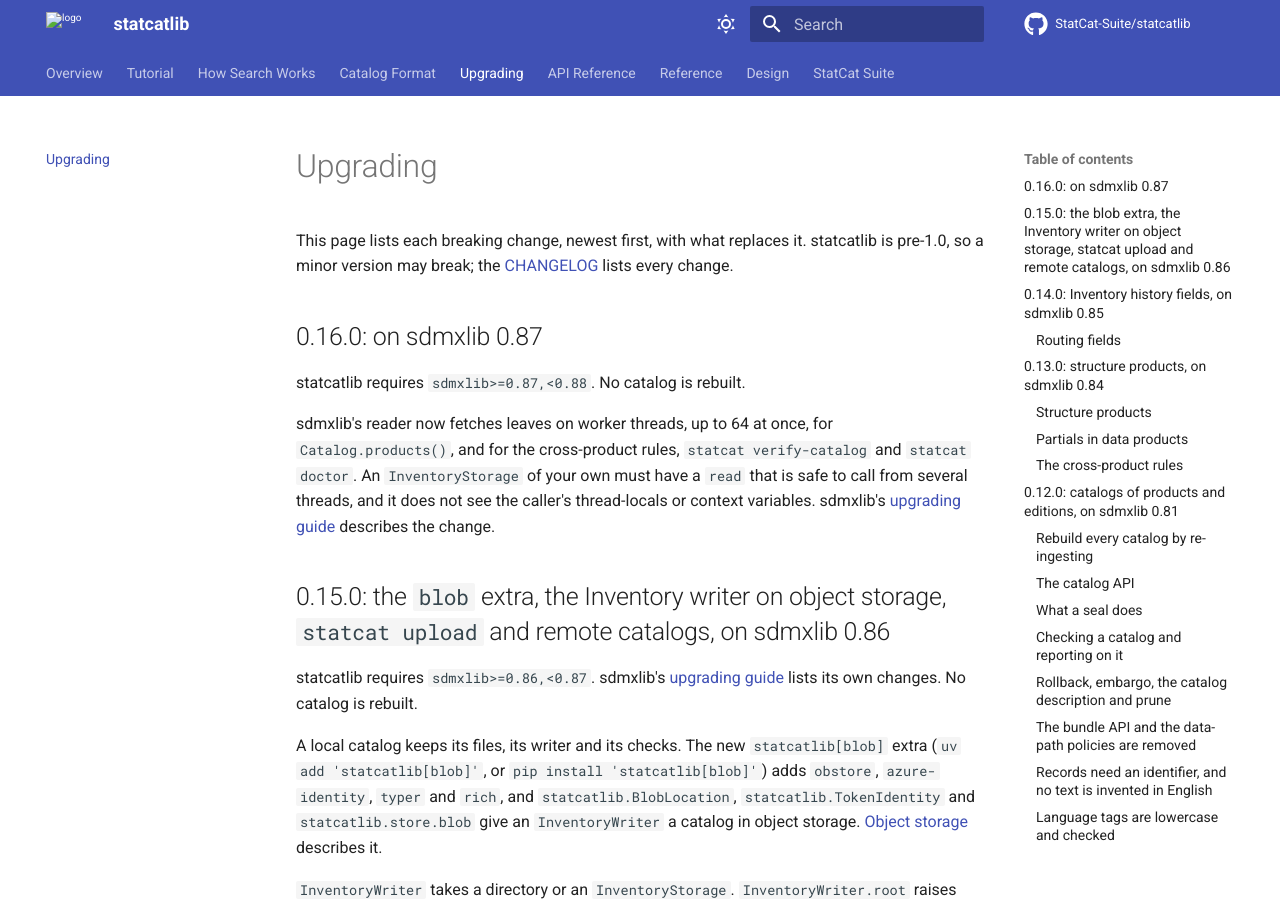
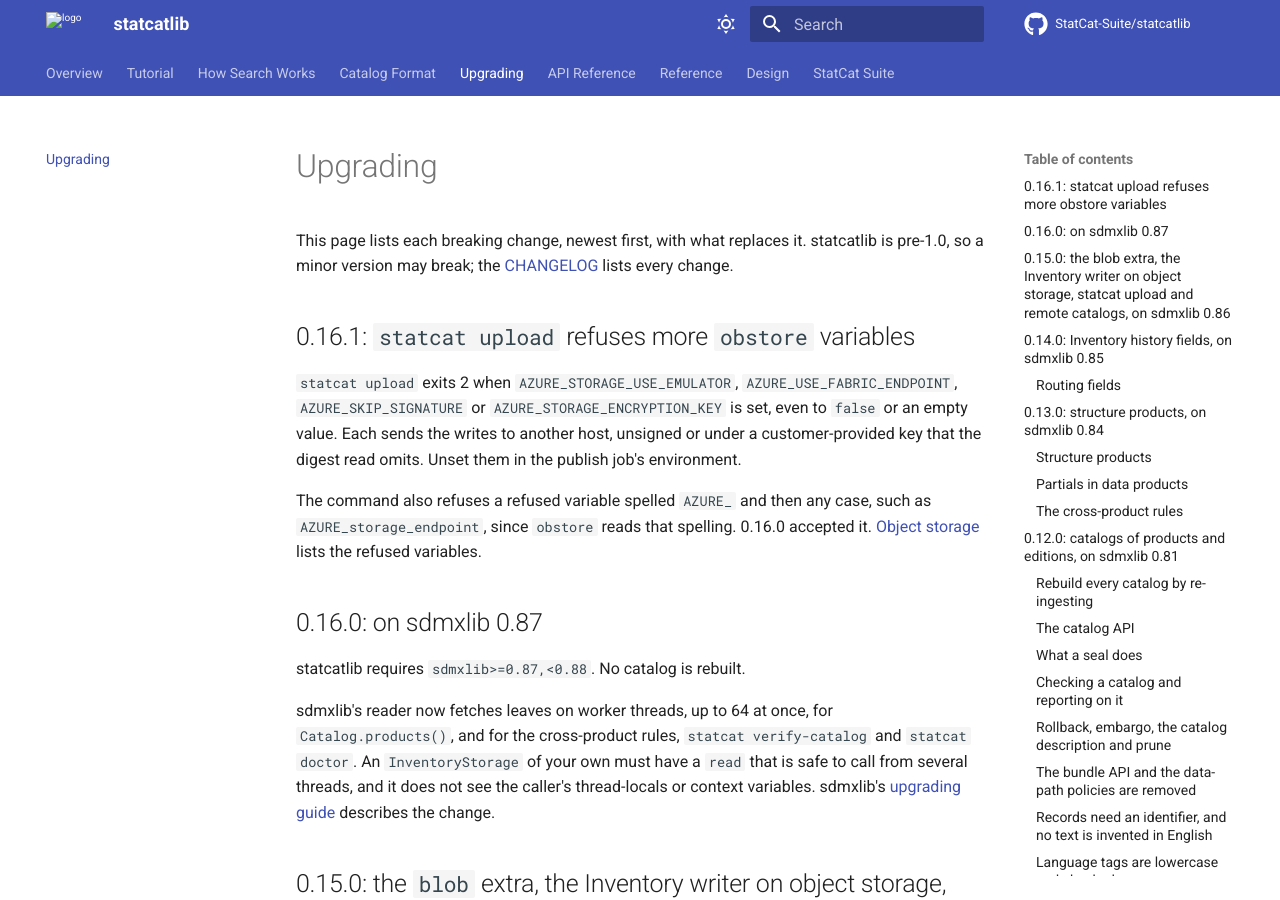
Before and after one commit to StatCat-Suite/statcatlib, an MkDocs documentation site: the page built from docs/upgrading.md, in a window 1280 px wide and 900 px high. Built offline with MkDocs 1.6.1 and Material for MkDocs 9.7.7, drawn with Linux system fonts in a browser that asks for light colours; comment, search, counter and statistics services are not loaded.

Commit message:
docs(upgrading): list the obstore variables statcat upload refuses in 0.16.1 (GH-134)

```diff
--- a/docs/upgrading.md
+++ b/docs/upgrading.md
@@ -4,6 +4,18 @@ This page lists each breaking change, newest first, with what replaces it.
 statcatlib is pre-1.0, so a minor version may break; the
 [CHANGELOG](https://github.com/StatCat-Suite/statcatlib/blob/main/CHANGELOG.md)
 lists every change.
+
+## 0.16.1: `statcat upload` refuses more `obstore` variables
+
+`statcat upload` exits 2 when `AZURE_STORAGE_USE_EMULATOR`,
+`AZURE_USE_FABRIC_ENDPOINT`, `AZURE_SKIP_SIGNATURE` or `AZURE_STORAGE_ENCRYPTION_KEY`
+is set, even to `false` or an empty value. Each sends the writes to another host, unsigned
+or under a customer-provided key that the digest read omits. Unset them in the publish
+job's environment.
+
+The command also refuses a refused variable spelled `AZURE_` and then any case, such as
+`AZURE_storage_endpoint`, since `obstore` reads that spelling. 0.16.0 accepted it. [Object
+storage](api/blob.md#the-command) lists the refused variables.
 
 ## 0.16.0: on sdmxlib 0.87
 
```
